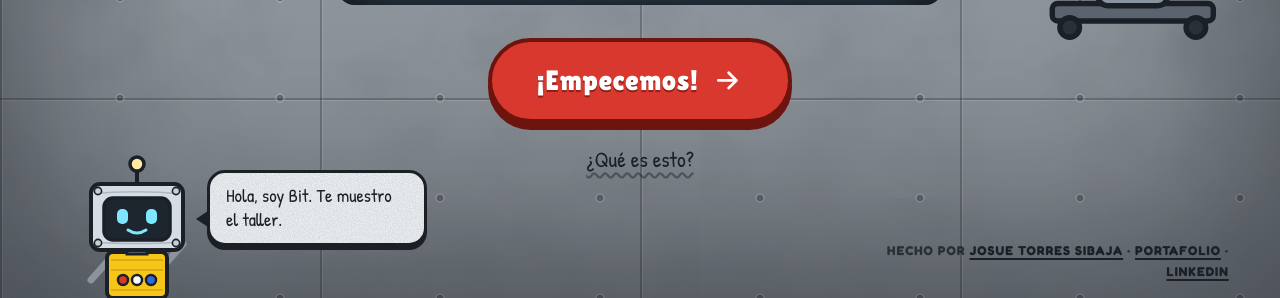
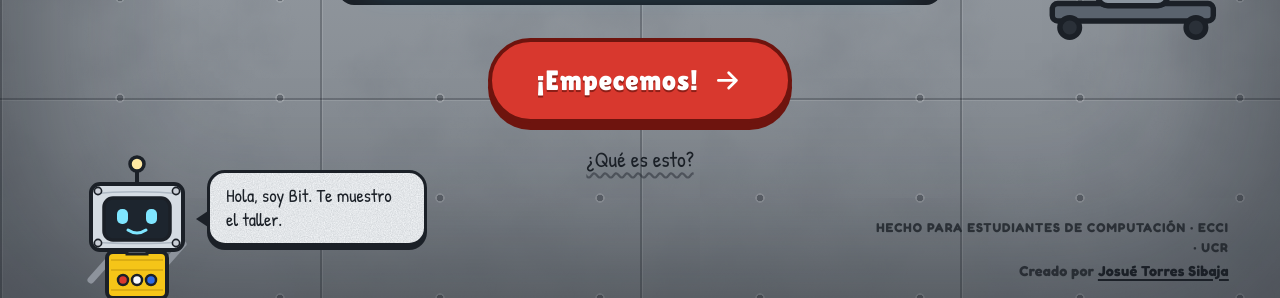
Before and after one commit to josuetorres27/cs-interactive-workshop, a plain HTML site: page web/index.html in a window 1280 px wide. Shown: the part 502-800 px from the top of the page. Drawn offline with Linux system fonts and the light colour scheme; no server answers.

Commit message:
feat(intro): credit the author on LinkedIn under the tagline
Restore the audience tagline on the title screen and put a single LinkedIn link below it. The FAQ and footer now name the author as Josué (Spanish text), with the portfolio link only in the FAQ.

Co-Authored-By: Claude Sonnet 5.5 <noreply@anthropic.com>

```diff
--- a/web/css/styles.css
+++ b/web/css/styles.css
@@ -271,6 +271,7 @@ code {
 }
 .link-btn:hover { color: var(--tomato-dark); }
 .intro-foot { position: absolute; right: max(16px, 4vw); bottom: 16px; z-index: 2; margin: 0; max-width: 360px; text-align: right; font-size: .8rem; line-height: 1.6; color: rgba(27, 32, 39, .8); font-weight: 800; letter-spacing: .08em; text-transform: uppercase; }
+.intro-credit { text-transform: none; letter-spacing: .02em; font-size: .9rem; }
 .intro-foot a { color: var(--box-ink); text-decoration-thickness: 2px; text-underline-offset: 3px; }
 
 /* ── Mascot: "Bit", a workshop robot ──────────────────────── */
--- a/web/index.html
+++ b/web/index.html
@@ -176,7 +176,7 @@
         <a href="#/que-es" class="link-btn">¿Qué es esto?</a>
       </div>
 
-      <p class="intro-foot">Hecho por <a href="https://josuetorres.tech/" target="_blank" rel="noopener">Josue Torres Sibaja</a> · <a href="https://josuetorres.tech/" target="_blank" rel="noopener">Portafolio</a> · <a href="https://www.linkedin.com/in/josue-torres-sibaja/" target="_blank" rel="noopener">LinkedIn</a></p>
+      <p class="intro-foot">Hecho para estudiantes de computación · ECCI · UCR<br><span class="intro-credit">Creado por <a href="https://www.linkedin.com/in/josue-torres-sibaja/" target="_blank" rel="noopener">Josué Torres Sibaja</a></span></p>
 
       <div class="bit-slot intro-bit" aria-hidden="true"></div>
       <div class="intro-bubble bubble" aria-hidden="true">Hola, soy Bit. Te muestro el taller.</div>
@@ -233,7 +233,7 @@
 
           <article class="faq">
             <div class="faq-q"><span class="faq-num">6</span><h3>¿Quién lo hizo?</h3></div>
-            <p>Lo creó <a href="https://josuetorres.tech/" target="_blank" rel="noopener">Josue Torres Sibaja</a>, estudiante de la ECCI, a partir de proyectos reales de sus cursos. Es código abierto (MIT): puedes usarlo, mejorarlo y proponer estaciones nuevas. Más de su trabajo en <a href="https://josuetorres.tech/" target="_blank" rel="noopener">su portafolio</a> y en <a href="https://www.linkedin.com/in/josue-torres-sibaja/" target="_blank" rel="noopener">LinkedIn</a>.</p>
+            <p>Lo creó <a href="https://josuetorres.tech/" target="_blank" rel="noopener">Josué Torres Sibaja</a>, estudiante de la ECCI, a partir de proyectos reales de sus cursos. Es código abierto (MIT): puedes usarlo, mejorarlo y proponer estaciones nuevas.</p>
           </article>
         </div>
 
@@ -1417,7 +1417,7 @@ atomic_fetch_add(&amp;contador, 1);</pre>
   </div>
 
   <footer class="footer">
-    CS Interactive Workshop · hecho por <a href="https://josuetorres.tech/" target="_blank" rel="noopener">Josue Torres Sibaja</a> · <a href="https://www.linkedin.com/in/josue-torres-sibaja/" target="_blank" rel="noopener">LinkedIn</a> · código abierto (MIT)
+    CS Interactive Workshop · hecho por <a href="https://www.linkedin.com/in/josue-torres-sibaja/" target="_blank" rel="noopener">Josué Torres Sibaja</a> · código abierto (MIT)
   </footer>
 
   <div id="toastContainer" class="toast-container" aria-live="polite"></div>
```
